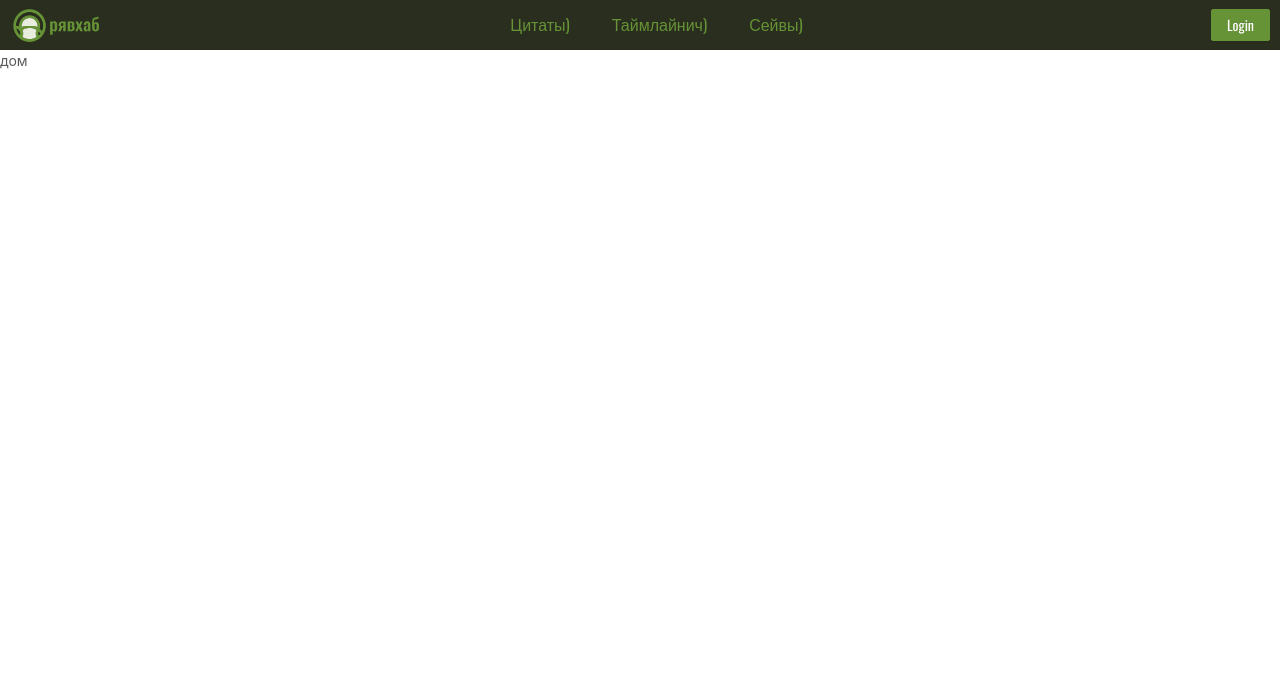
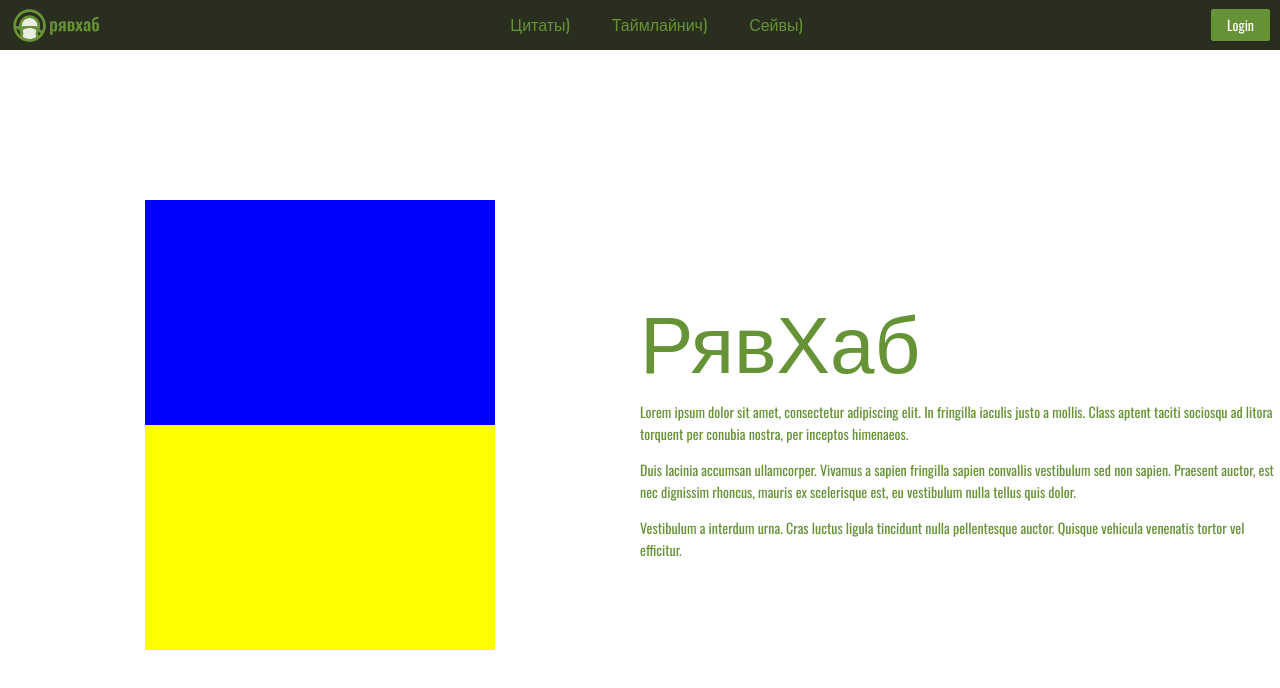
Before and after one commit to holybobrius/ryavhub-web, a React (Create React App) app: page / in a window 1280 px wide. Shown: the top 688 px of the page. Built offline with nearby package versions, Linux system fonts and the light colour scheme.

Commit message:
Home Layout
Co-Authored-By: denisalexeevv <hi@alexeevv.ru>

```diff
--- a/src/App.tsx
+++ b/src/App.tsx
@@ -18,12 +18,14 @@ function App() {
     <Router>
       <div className="app">
         <Navbar></Navbar>
+        <main>
           <Switch>
             <Route exact path="/" component={Home} />
             <Route path="/quotes" component={Quotes} />
             <Route path="/timeline" component={Timeline} />
             <Route path="/gamesaves" component={GameSaves} />
           </Switch>
+        </main>
       </div>
     </Router>
   );
--- a/src/styles/App.css
+++ b/src/styles/App.css
@@ -1,9 +1,20 @@
 @import '../theme.css';
 
 * { padding: 0; margin: 0; }
-html, body, #root {
+html, body, #root, .app {
     height: 100%;
     --primary: #669335;
     --light: #E9EDDE;
     --dark: #292E1E;
 }
+.app {
+    display: flex;
+    flex-direction: column;
+}
+
+main {
+    flex: 1;
+}
+main > * {
+    height: 100%;
+}
--- /dev/null
+++ b/src/styles/Home.css
@@ -0,0 +1,30 @@
+.home {
+    display: flex;
+    flex-direction: row;
+}
+.half {
+    height: 100%; width: 50%;
+    display: flex;
+    justify-content: center;
+    align-items: center;
+}
+.meme-card {
+    width: 350px;
+    height: 450px;
+
+    /* meme possibility */
+    display: flex;
+    flex-direction: column;
+}
+.blue { height: 50%; background-color: blue; }
+.yellow { height: 50%; background-color: yellow; }
+
+.bio-card {
+    color: #669335;
+    font-family: 'Oswald', sans-serif;
+    display: flex;
+    flex-direction: column;
+}
+.bio-card--title {
+    font-size: 5rem;
+}
--- a/src/views/Home.tsx
+++ b/src/views/Home.tsx
@@ -1,5 +1,32 @@
+import '../styles/Home.css';
+
 export default function Home() {
     return (
-        <div>дом</div>
+        <div className="home">
+            <div className="half">
+                <div className="meme-card">
+                    <div className="blue"></div>
+                    <div className="yellow"></div>
+                </div>
+            </div>
+            <div className="half">
+                <div className="bio-card">
+                    <div className="bio-card--title">
+                        РявХаб
+                    </div>
+                    <div className="bio-card--text">
+                        <p>
+                            Lorem ipsum dolor sit amet, consectetur adipiscing elit. In fringilla iaculis justo a mollis. Class aptent taciti sociosqu ad litora torquent per conubia nostra, per inceptos himenaeos.
+                        </p>
+                        <p>
+                            Duis lacinia accumsan ullamcorper. Vivamus a sapien fringilla sapien convallis vestibulum sed non sapien. Praesent auctor, est nec dignissim rhoncus, mauris ex scelerisque est, eu vestibulum nulla tellus quis dolor.
+                        </p>
+                        <p>
+                            Vestibulum a interdum urna. Cras luctus ligula tincidunt nulla pellentesque auctor. Quisque vehicula venenatis tortor vel efficitur.
+                        </p>
+                    </div>
+                </div>
+            </div>
+        </div>
     );
 }
```
Lines whose indentation alone changed are shown as unchanged.
